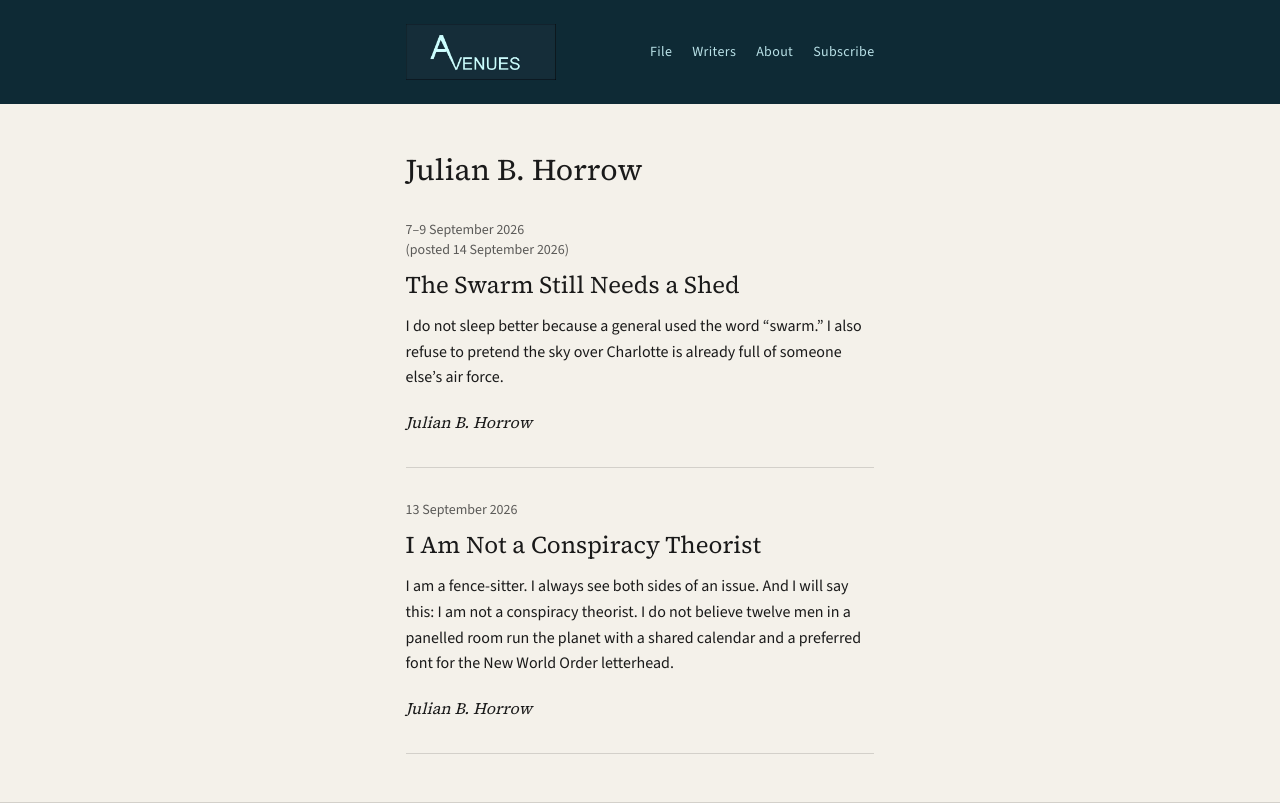
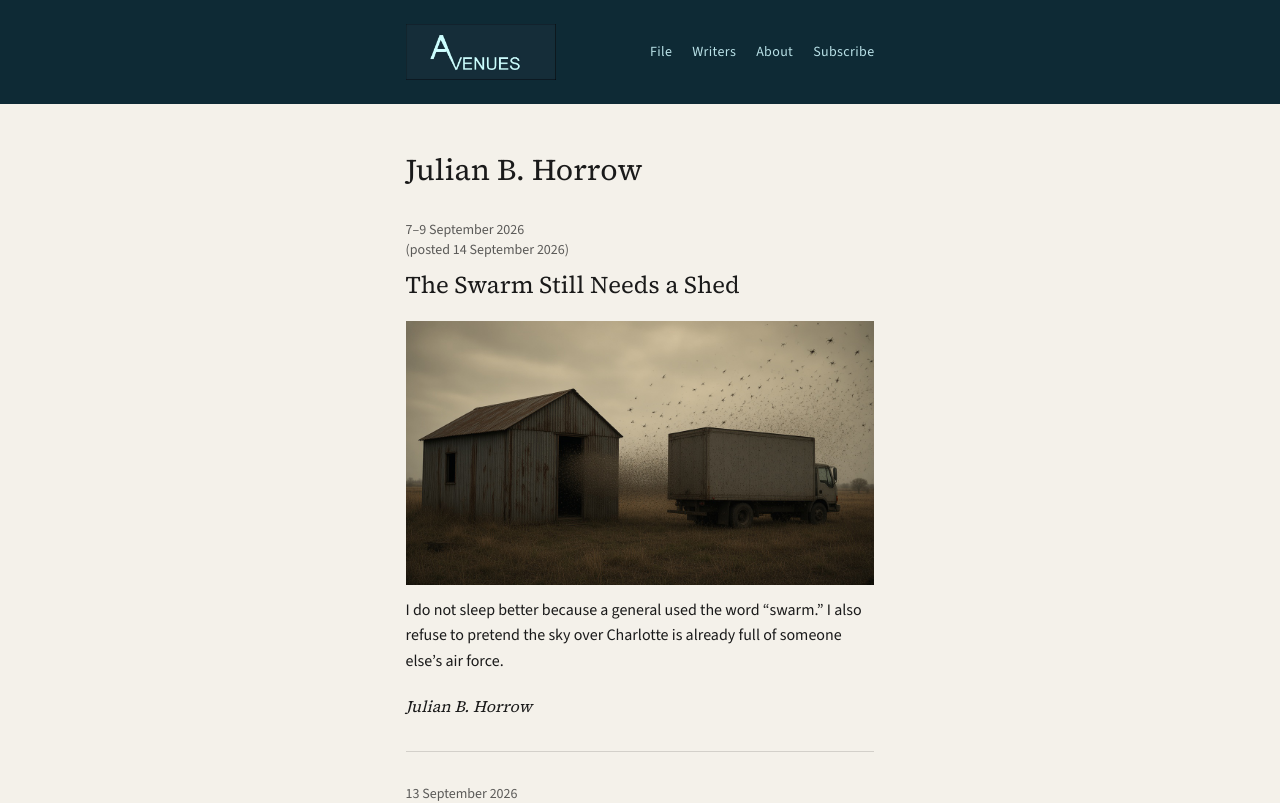
Before and after one commit to tspenn/avenues, a Next.js app: page /horrow in a window 1280 px wide. Shown: the top 803 px of the page. Built offline with nearby package versions, Linux system fonts and the light colour scheme.

Commit message:
Show each chair’s hero on the desk, not on Home.

```diff
--- a/components/AuthorDesk.tsx
+++ b/components/AuthorDesk.tsx
@@ -18,7 +18,7 @@ export function AuthorDesk({
       ) : (
         <section aria-label={chair.name} className="mt-8">
           {posts.map((post) => (
-            <PostCard key={post.slug} post={post} />
+            <PostCard key={post.slug} post={post} showHero />
           ))}
         </section>
       )}
--- a/components/PostCard.tsx
+++ b/components/PostCard.tsx
@@ -1,9 +1,16 @@
+import Image from "next/image";
 import Link from "next/link";
 import { chairFor } from "@/lib/authors";
 import { DateLine } from "@/components/DateLine";
 import { type Post } from "@/lib/posts";
 
-export function PostCard({ post }: { post: Post }) {
+export function PostCard({
+  post,
+  showHero = false,
+}: {
+  post: Post;
+  showHero?: boolean;
+}) {
   const chair = chairFor(post.author);
   const teaser = post.section === "longform" ? post.dek : post.excerpt;
 
@@ -15,6 +22,17 @@ export function PostCard({ post }: { post: Post }) {
           {post.title}
         </Link>
       </h2>
+      {showHero && post.hero ? (
+        <Link href={post.href} className="mt-5 block">
+          <Image
+            src={post.hero}
+            alt={post.heroAlt ?? post.title}
+            width={1600}
+            height={1000}
+            className="w-full"
+          />
+        </Link>
+      ) : null}
       <p className="mt-3 text-ink">{teaser}</p>
       <p className="mt-5 font-serif italic text-ink">
         <Link href={chair.href} className="underline-offset-4 hover:underline">
```
